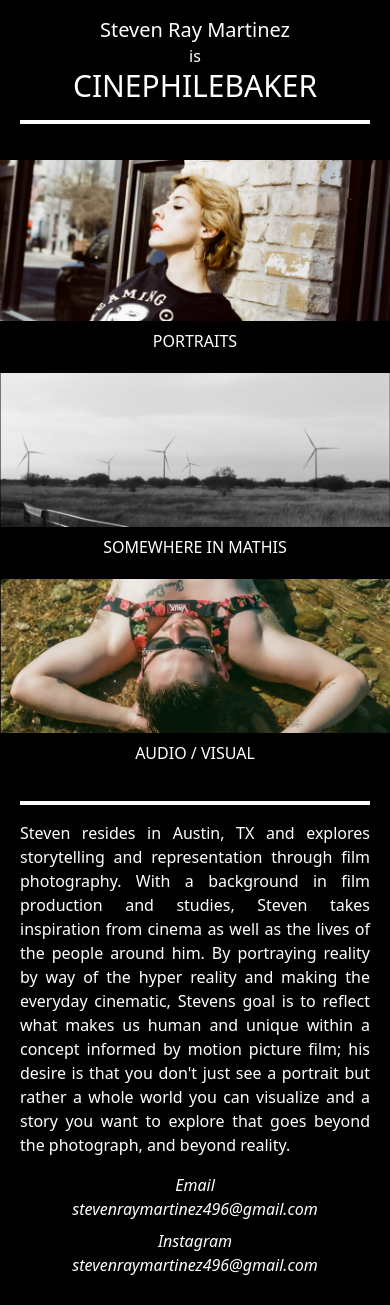
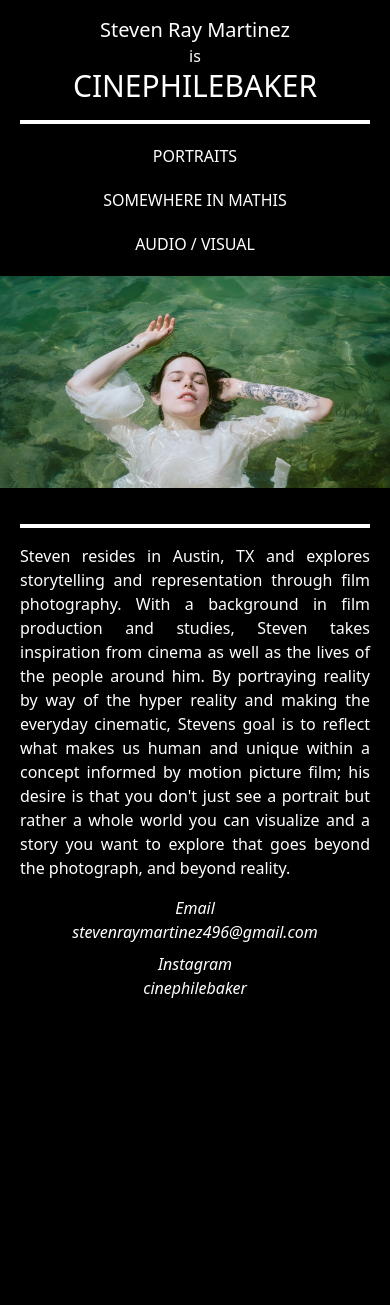
Before and after one commit to ACCSoftwareBootcamp/cinephilebaker_react, a React (Create React App) app: page / in a window 390 px wide. After the commit the page ends 1028 px from the top, so only its background shows below. Built offline with nearby package versions, Linux system fonts and the light colour scheme.

Commit message:
Changes to design

```diff
--- a/src/components/ContactInfo.jsx
+++ b/src/components/ContactInfo.jsx
@@ -12,7 +12,7 @@ function ContactInfo() {
       <div className="mb-2">
         <h2>Instagram</h2>
         <a href="https://www.instagram.com/cinephilebaker/">
-          stevenraymartinez496@gmail.com{" "}
+        cinephilebaker
         </a>
       </div>
     </address>
--- a/src/components/NavLink.jsx
+++ b/src/components/NavLink.jsx
@@ -3,7 +3,7 @@ import React from "react";
 function NavLink({ image, alt, name, path }) {
 
   const ImageLink = () => (
-    <a href={path}>
+    <a href={path} className="hidden md:block">
       <img src={image} alt={alt} className="w-full mb-2" />
     </a>
   );
--- a/src/components/Navbar.jsx
+++ b/src/components/Navbar.jsx
@@ -2,11 +2,9 @@ import React from "react";
 import links from "./links"
 import NavLink from "./NavLink";
 
-
-
 function Navbar() {
   return (
-    <nav className="col-span-12 flex flex-col align-center lg:flex-row lg:justify-between py-5 gap-5">
+    <nav className="col-span-12 flex flex-col align-center md:flex-row lg:justify-between py-5 gap-5">
       {links.map((link) => (
         <NavLink
           image={link.image}
--- a/src/pages/HomePage.jsx
+++ b/src/pages/HomePage.jsx
@@ -11,24 +11,24 @@ function HomePage() {
       {/* hidden main header */}
       <div className="px-5 col-span-12 lg:hidden">
         <MainHeader />
-        <Line />
+        <hr style={{borderTop: ".25rem solid white"}}/>
       </div>
       <Navbar />
-      <main className="flex gap-5">
+      <main className="flex flex-col-reverse lg:flex-row gap-5">
         {/* side bar */}
-        <aside className="lg:w-1/3">
+        <aside className="lg:w-1/2">
           <div className="hidden w-full lg:block">
           <MainHeader />
           </div>
           <div className="px-5 pb-5">
-          <Line />
+          <hr style={{borderTop: ".25rem solid white", margin: "1rem 0"}}/>
           <Bio />
           <ContactInfo />
           </div>
         </aside>
 
         {/* banner image */}
-        <div className="hidden lg:block flex-grow max-w-5xl ml-auto">
+        <div className="flex-grow max-w-5xl ml-auto">
           <img
             alt="Woman in shallow water"
             src={bannerImg}
```
